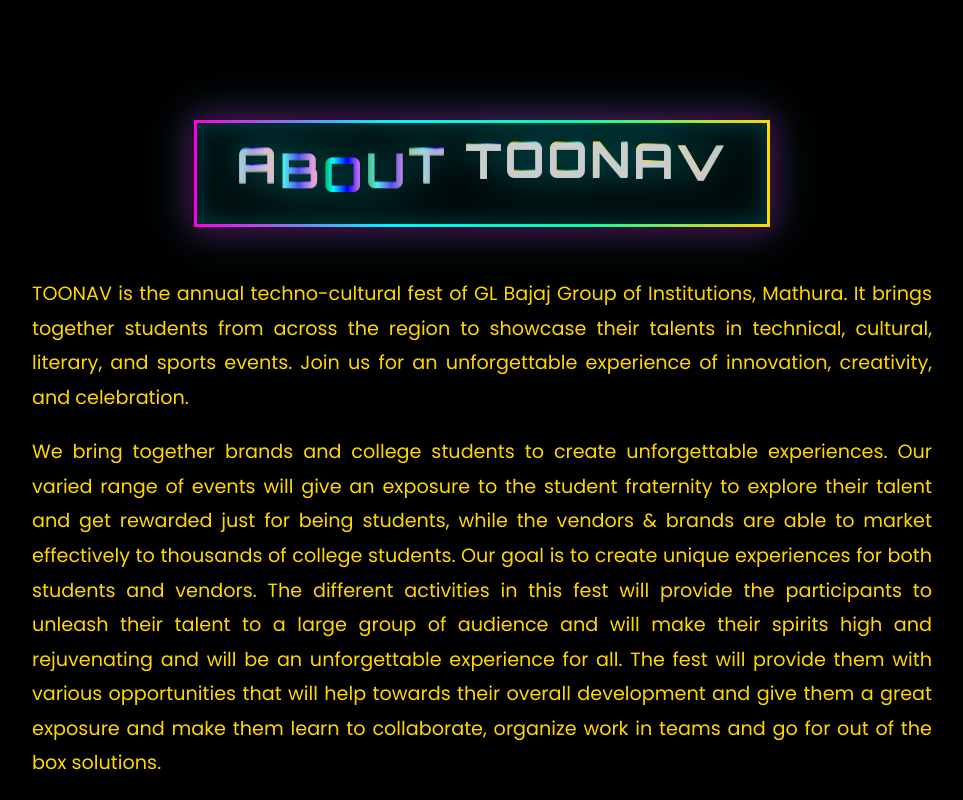
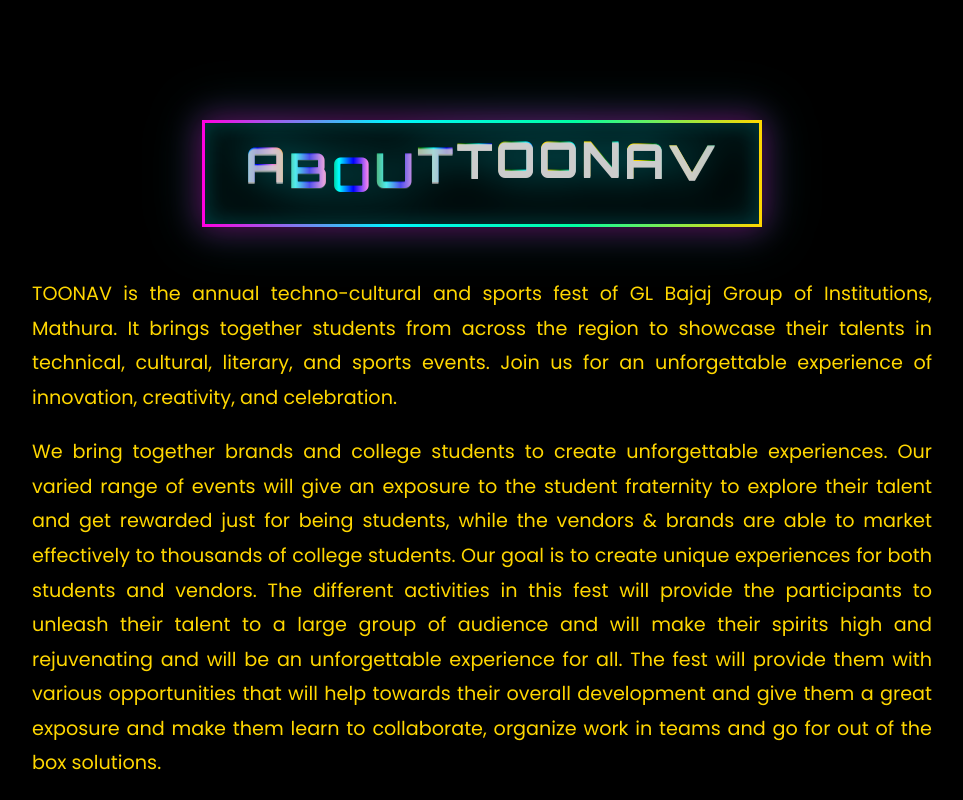
Before and after one commit to aditya96582/Toonav-Website, a plain HTML site: page index.html in a window 1280 px wide. Shown: the part 780-1580 px from the top of the page, without its empty margins (158-1121 px from the left). Drawn offline with Linux system fonts and the light colour scheme; grey boxes are pictures that could not be loaded.

Commit message:
Clear message about what you changed

```diff
--- a/index.html
+++ b/index.html
@@ -11,7 +11,7 @@
 
     <div id="loading-screen">
         <img src="Images/Toonav Welcome.png" alt="Welcome" class="welcome-img">
-        <h1 id="welcome-text">Welcome to GL Bajaj Group of Institutions, Mathura</h1>
+        <h1 id="welcome-text">Welcome to GL Bajaj Group of<br>Institutions, Mathura</h1>
         <h2 id="toonav-text">For Toonav 2026</h2>
         <div class="loader"></div>
     </div>
@@ -69,9 +69,9 @@
     </section>
 
     <section id="about" class="about">
-        <h2 class="section-title galaxy-heading">About TOONAV</h2>
+        <h2 class="section-title galaxy-heading">About<br>TOONAV</h2>
         <div class="about-content">
-            <p>TOONAV is the annual techno-cultural fest of GL Bajaj Group of Institutions, Mathura. It brings together students from across the region to showcase their talents in technical, cultural, literary, and sports events. Join us for an unforgettable experience of innovation, creativity, and celebration.</p>
+            <p>TOONAV is the annual techno-cultural and sports fest of GL Bajaj Group of Institutions, Mathura. It brings together students from across the region to showcase their talents in technical, cultural, literary, and sports events. Join us for an unforgettable experience of innovation, creativity, and celebration.</p>
             <p>We bring together brands and college students to create unforgettable experiences. Our varied range of events will give an exposure to the student fraternity to explore their talent and get rewarded just for being students, while the vendors &amp; brands are able to market effectively to thousands of college students. Our goal is to create unique experiences for both students and vendors. The different activities in this fest will provide the participants to unleash their talent to a large group of audience and will make their spirits high and rejuvenating and will be an unforgettable experience for all. The fest will provide them with various opportunities that will help towards their overall development and give them a great exposure and make them learn to collaborate, organize work in teams and go for out of the box solutions.</p>
         </div>
     </section>
@@ -127,7 +127,7 @@
     </section>
 
     <section id="inspiration" class="team">
-        <h2 class="section-title galaxy-heading">Our Inspiration</h2>
+        <h2 class="section-title galaxy-heading">Our<br>Inspiration</h2>
         <div class="team-grid">
             <div class="team-card">
                 <img src="Images/Chairman.jpeg" alt="Chairman">
@@ -160,7 +160,7 @@
         <div class="footer-container">
             <div class="footer-section">
                 <h3>TOONAV 2025-26</h3>
-                <p>Annual Techno-Cultural Fest of GL Bajaj Group of Institutions, Mathura. Celebrating Innovation, Creativity & Talent.</p>
+                <p>Annual Techno-Cultural and sports Fest of GL Bajaj Group of Institutions, Mathura. Celebrating Innovation, Creativity & Talent.</p>
             </div>
 
             <div class="footer-section">
@@ -210,7 +210,7 @@
         </div>
     </footer>
 
-    <a href="https://wa.me/1234567890" class="whatsapp-float" target="_blank">
+    <a href="https://wa.me/919650759588" class="whatsapp-float" target="_blank">
         <svg viewBox="0 0 32 32" width="32" height="32">
             <path fill="white" d="M16 0c-8.837 0-16 7.163-16 16 0 2.825 0.737 5.607 2.137 8.048l-2.137 7.952 7.933-2.127c2.42 1.37 5.173 2.127 8.067 2.127 8.837 0 16-7.163 16-16s-7.163-16-16-16zM16 29.467c-2.482 0-4.908-0.646-7.07-1.87l-0.507-0.292-5.247 1.408 1.417-5.267-0.315-0.517c-1.318-2.165-2.012-4.66-2.012-7.262 0-7.452 6.063-13.515 13.515-13.515s13.515 6.063 13.515 13.515-6.063 13.515-13.515 13.515zM21.507 18.277c-0.295-0.148-1.747-0.863-2.017-0.961-0.27-0.099-0.467-0.148-0.663 0.148s-0.762 0.961-0.934 1.157c-0.172 0.197-0.344 0.222-0.639 0.074s-1.246-0.459-2.372-1.463c-0.877-0.782-1.47-1.748-1.642-2.043s-0.018-0.455 0.13-0.602c0.133-0.133 0.295-0.344 0.442-0.517s0.197-0.295 0.295-0.492c0.099-0.197 0.049-0.369-0.025-0.517s-0.663-1.596-0.909-2.186c-0.238-0.573-0.479-0.495-0.663-0.504-0.172-0.008-0.369-0.010-0.565-0.010s-0.517 0.074-0.787 0.369c-0.27 0.295-1.031 1.008-1.031 2.457s1.056 2.851 1.203 3.047c0.148 0.197 2.084 3.181 5.049 4.461 0.705 0.305 1.256 0.486 1.685 0.622 0.708 0.225 1.352 0.193 1.861 0.117 0.568-0.085 1.747-0.714 1.993-1.404s0.246-1.281 0.172-1.404c-0.074-0.123-0.27-0.197-0.565-0.344z"/>
         </svg>
```
